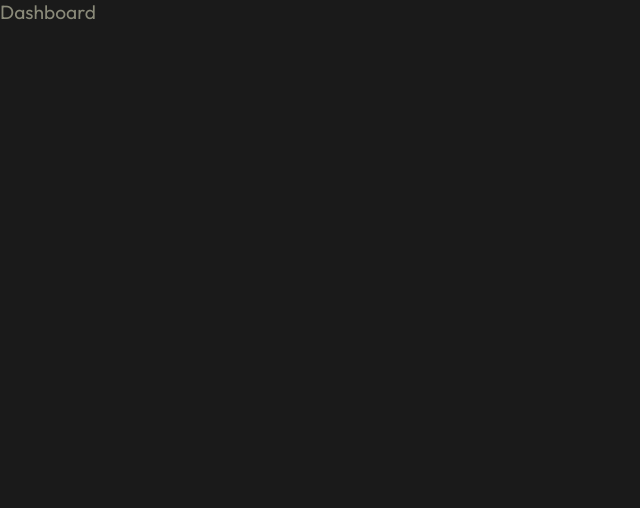
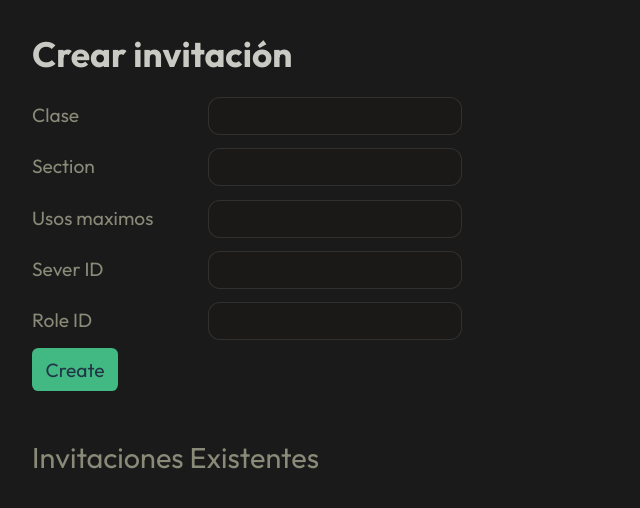
Before and after one commit to DanielRasho/IAmHuman-Bot, a Vue app in the folder web/: page /#/dashboard in a window 1280 px wide. Shown: the top 508 px of the page, without its empty margins (0-640 px from the left). Built offline with nearby package versions, Linux system fonts and the light colour scheme.

Commit message:
feat: Move dashboard view to its own folder

```diff
--- a/web/src/router/index.js
+++ b/web/src/router/index.js
@@ -26,7 +26,7 @@ const router = createRouter({
     {
       path: '/dashboard',
       name: 'dashboard',
-      component: () => import('../views/DashboardView.vue')
+      component: () => import('../views/Dashboard/DashboardView.vue')
     },
     {
       path: '/:pathMatch(.*)*',
--- /dev/null
+++ b/web/src/views/Dashboard/CreateInvitation.vue
@@ -0,0 +1,48 @@
+<template>
+  <section class="section section--create">
+    <h1 class="header">Crear invitación</h1>
+    <div class="create-input">
+      <span class="input-tag">Clase</span>
+      <TextInput type="text" />
+    </div>
+    <div class="create-input">
+      <span class="input-tag">Section</span>
+      <TextInput type="text" />
+    </div>
+    <div class="create-input">
+      <span class="input-tag">Usos maximos</span>
+      <TextInput type="text" />
+    </div>
+    <div class="create-input">
+      <span class="input-tag">Sever ID</span>
+      <TextInput type="text" />
+    </div>
+    <div class="create-input">
+      <span class="input-tag">Role ID</span>
+      <TextInput type="text" />
+    </div>
+    <ButtonPrimary text="Create" is-disabled="false" />
+  </section>
+</template>
+<script setup>
+import ButtonPrimary from '@/components/ButtonPrimary.vue'
+import TextInput from '@/components/TextInput.vue'
+</script>
+<style scoped>
+.header {
+  color: var(--white);
+  font-weight: bold;
+  font-size: 2.2rem;
+  margin-bottom: 1rem;
+}
+.section {
+  margin-bottom: 3rem;
+}
+.create-input {
+  margin-bottom: 0.5rem;
+}
+.input-tag {
+  display: inline-block;
+  width: 14ch;
+}
+</style>
--- /dev/null
+++ b/web/src/views/Dashboard/DashboardView.vue
@@ -0,0 +1,17 @@
+<template>
+  <div class="body">
+    <CreateInvitation />
+    <section class="section section--view">
+      <h1 class="header">Invitaciones Existentes</h1>
+    </section>
+  </div>
+</template>
+<script setup>
+import CreateInvitation from '@/views/Dashboard/CreateInvitation.vue'
+</script>
+<style scoped>
+.body {
+  width: 100%;
+  padding: 2rem;
+}
+</style>
--- a/web/src/views/DashboardView.vue
+++ /dev/null
@@ -1,5 +0,0 @@
-<template>
-  <div>Dashboard</div>
-</template>
-<script setup></script>
-<style></style>
```
